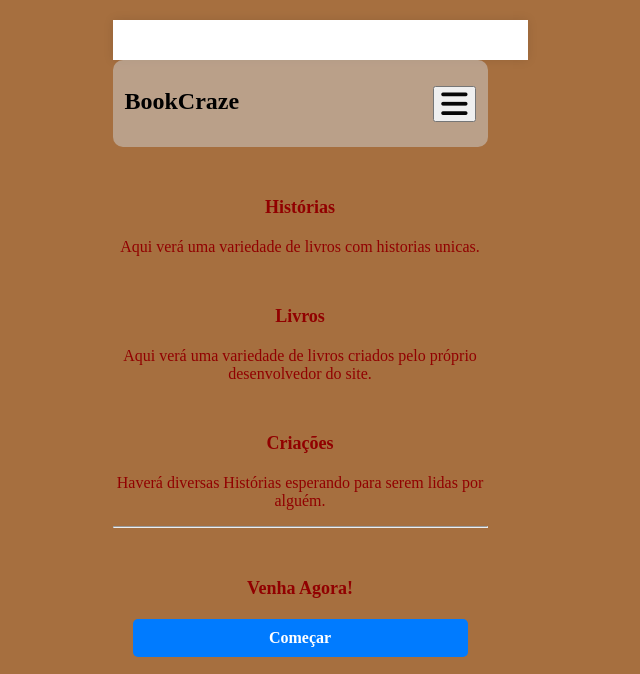
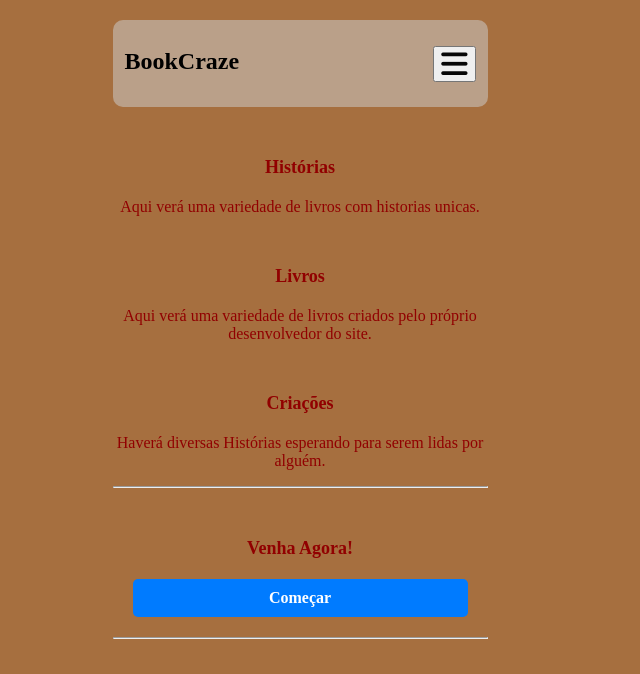
Before and after one commit to Sozinho-Gamer/BookCraze, a plain HTML site: page index.html in a window 1280 px wide. Shown: the top 674 px of the page, without its empty margins (340-980 px from the left). Drawn offline with Linux system fonts and the light colour scheme.

Commit message:
Update index.css

```diff
--- a/css/index.css
+++ b/css/index.css
@@ -23,12 +23,6 @@ p {
 }
 h2, p {
     color: #910000;
-}
-.all {
-    width: 100%;
-background-color: #ffffff;
-padding: 20px;
-box-shadow: 0 0 10px rgba(0, 0, 0, 0.1);
 }
 .menu-icon {
     background-color: #cecece85;
```
